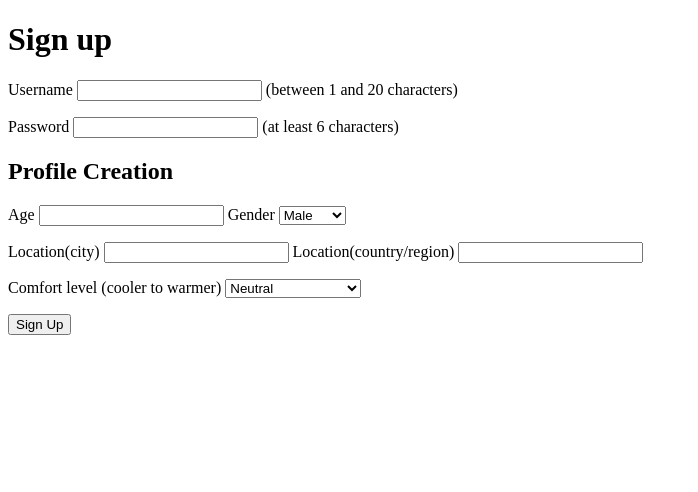
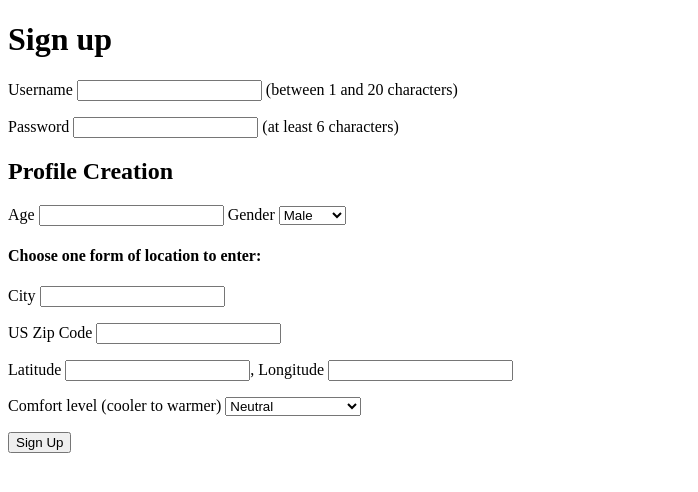
Before and after one commit to Yu-Xu25/FinalProject-Yu-Xu-25, a Flask app: page /register in a window 1280 px wide. Shown: the top 492 px of the page, without its empty margins (0-698 px from the left). Run offline with Flask 3, Linux system fonts and the light colour scheme; data comes from the database, SQL or seed files in the repository.

Commit message:
has a skeleton for the website, need some styling

```diff
--- a/forms.py
+++ b/forms.py
@@ -1,12 +1,15 @@
 from flask_wtf import FlaskForm
-from wtforms import StringField, IntegerField, SelectField, SubmitField, PasswordField, SelectMultipleField, widgets
-from wtforms.validators import DataRequired, Length
+from wtforms import StringField, IntegerField, SelectField, \
+    SubmitField, PasswordField, SelectMultipleField, BooleanField, widgets
+from wtforms.validators import DataRequired, Length, Optional
 
 class UserProfileForm(FlaskForm):
     age = IntegerField('Age', validators=[DataRequired()])
     gender = SelectField('Gender', choices=[('Male', 'Male'), ('Female', 'Female'), ('Other', 'Other')], validators=[DataRequired()])
-    city = StringField('Location(city)', validators=[DataRequired()])
-    country = StringField('Location(country/region)', validators=[DataRequired()])
+    location_zip = StringField('US Zip Code', validators=[Optional()])
+    location_city = StringField('City', validators=[Optional()])
+    location_latitude = StringField('Latitude', validators=[Optional()])
+    location_longitude = StringField('Longitude', validators=[Optional()])
     comfort_level = SelectField('Comfort level (cooler to warmer)', choices=[
         (-2, 'Stay Much Cooler'),
         (-1, 'Stay Cooler'),
@@ -15,9 +18,14 @@ class UserProfileForm(FlaskForm):
         (2, 'Stay Much Warmer')
     ], default=0, validators=[DataRequired()])
 
+    submit = SubmitField('Save Profile')
 
-    submit = SubmitField('Save Changes')
-
+    def validate(self, **kwargs):
+        if not (self.location_zip.data or self.location_city.data or
+                (self.location_latitude.data and self.location_longitude.data)):
+            self.location_zip.errors.append("Please provide at least one form of location.")
+            return False
+        return super().validate(**kwargs)
 
 class RegistrationForm(FlaskForm):
     # User Creation
@@ -29,8 +37,10 @@ class RegistrationForm(FlaskForm):
     # Profile Creation
     age = IntegerField('Age', validators=[DataRequired()])
     gender = SelectField('Gender', choices=[('Male', 'Male'), ('Female', 'Female'), ('Other', 'Other')], validators=[DataRequired()])
-    city = StringField('Location(city)', validators=[DataRequired()])
-    country = StringField('Location(country/region)', validators=[DataRequired()])
+    location_zip = StringField('US Zip Code', validators=[Optional()])
+    location_city = StringField('City', validators=[Optional()])
+    location_latitude = StringField('Latitude', validators=[Optional()])
+    location_longitude = StringField('Longitude', validators=[Optional()])
     comfort_level = SelectField('Comfort level (cooler to warmer)', choices=[
         (-2, 'Stay Much Cooler'),
         (-1, 'Stay Cooler'),
@@ -39,8 +49,14 @@ class RegistrationForm(FlaskForm):
         (2, 'Stay Much Warmer')
     ], default=0, validators=[DataRequired()])
 
+    submit = SubmitField('Sign Up')
 
-    submit = SubmitField('Sign Up')
+    def validate(self, **kwargs):
+        if not (self.location_zip.data or self.location_city.data or
+                (self.location_latitude.data and self.location_longitude.data)):
+            self.location_zip.errors.append("Please provide at least one form of location.")
+            return False
+        return super().validate(**kwargs)
 
 
 class LoginForm(FlaskForm):
@@ -87,3 +103,19 @@ class ManageWardrobeForm(FlaskForm):
     ], validators=[DataRequired()])
 
     submit = SubmitField('Add Item')
+
+class LocationForm(FlaskForm):
+    location_zip = StringField('ZIP Code', validators=[Optional()])
+    location_city = StringField('City', validators=[Optional()])
+    location_latitude = StringField('Latitude', validators=[Optional()])
+    location_longitude = StringField('Longitude', validators=[Optional()])
+    is_primary = BooleanField('Set as Primary Location')
+    submit = SubmitField('Save Location')
+
+
+    def validate(self, **kwargs):
+        if not (self.location_zip.data or self.location_city.data or
+                (self.location_latitude.data and self.location_longitude.data)):
+            self.location_zip.errors.append("Please provide at least one form of location.")
+            return False
+        return super().validate(**kwargs)
--- a/main.py
+++ b/main.py
@@ -8,6 +8,7 @@ from flask_sqlalchemy import SQLAlchemy
 from werkzeug.security import generate_password_hash, check_password_hash
 import requests
 import secrets
+from datetime import timedelta
 
 from forms import *
 from models import *
@@ -20,7 +21,8 @@ app = Flask(__name__)
 app.config['SECRET_KEY'] = secret_key
 app.config['SQLALCHEMY_DATABASE_URI'] = 'sqlite:///site.db' # set up a SQLite database to use
 app.config['SQLALCHEMY_TRACK_MODIFICATIONS'] = False
-
+# control how long users remain logged in before being automatically logged out
+app.config['PERMANENT_SESSION_LIFETIME'] = timedelta(minutes=15)
 # allows the class to map to a database table
 db.init_app(app)
 
@@ -34,8 +36,11 @@ login_manager.login_view = 'login' # Redirect to login page if not logged in
 def home():
     if current_user.is_authenticated:
         # User is logged in
-        city = current_user.profile.city  # Fetch the user's city from their profile
-        weather_data, alert = get_weather(city)  # Get weather data for the user's location
+        primary_location = UserLocation.query.filter_by(user_id=current_user.id, is_primary=True).first()
+
+        location_name = primary_location.get_location_name()
+         # Get the weather data for the user's specified location
+        weather_data, alert = get_weather(location_name)
 
         condition = weather_data.get("condition", {}).get("text")
         temperature_c = weather_data.get("temp_c")
@@ -48,24 +53,20 @@ def home():
 
         # Fetch customized outfit recommendations based on user profile preferences
 
-        #outfit_recommendations = get_outfit_recommendations(weather_data, current_user.profile)
-        outfit_recommendations = []
+        outfit_recommendations = get_outfit_recommendations(weather_data, current_user.profile)
+        #outfit_recommendations = []
         return render_template('home.html',
+                               location_name = location_name,
                                username=current_user.username,  # Display username
-                               alert=alert,
-                               condition=condition,
-                               temperature=temperature_c,
-                               feels_like=feels_like,
-                               wind_speed=wind_speed_kph,
-                               precipitation=precipitation_mm,
-                               visibility=visibility_km,
-                               uv_index=uv_index,
-                               humidity=humidity,
-                               outfit_recommendations=outfit_recommendations)
+                               alert=alert, condition=condition,
+                               temperature=temperature_c, feels_like=feels_like,
+                               wind_speed=wind_speed_kph, precipitation=precipitation_mm,
+                               visibility=visibility_km, uv_index=uv_index,
+                               humidity=humidity, recommendations=outfit_recommendations)
     else:
         # User is not logged in, show default weather for Chicago
-        city = "Chicago"  # Default city
-        weather_data, alert = get_weather(city)
+        city_name = "Chicago"  # Default city
+        weather_data, alert = get_weather(city_name=city_name)
 
         condition = weather_data.get("condition", {}).get("text")
         temperature_c = weather_data.get("temp_c")
@@ -78,24 +79,18 @@ def home():
 
 
         # Default outfit recommendations based on Chicago's weather
-        # Call this function once to populate the database
-        populate_sample_data()
-        #outfit_recommendations = get_default_outfit_recommendations(weather_data)
-        outfit_recommendations = []
+        outfit_recommendations = get_default_outfit_recommendations(weather_data)
+        #outfit_recommendations = []
 
         return render_template('home.html',
                                condition=condition,
-                               temperature=temperature_c,
-                               feels_like=feels_like,
-                               wind_speed=wind_speed_kph,
-                               precipitation=precipitation_mm,
-                               visibility=visibility_km,
-                               uv_index=uv_index,
-                               humidity=humidity,
-                               outfit_recommendations=outfit_recommendations)
+                               temperature=temperature_c, feels_like=feels_like,
+                               wind_speed=wind_speed_kph, precipitation=precipitation_mm,
+                               visibility=visibility_km, uv_index=uv_index,
+                               humidity=humidity, recommendations=outfit_recommendations)
 
 # Create tables and populate sample data during application setup
-@app.before_first_request
+@app.before_request
 def setup():
         #db.drop_all()
         db.create_all()
@@ -103,9 +98,9 @@ def setup():
 
 # profile creation
 @app.route('/profile', methods = ['GET', 'POST'])
+@login_required
 def profile():
-        user_profile = current_user.profile
-        return render_template('profile.html', profile = user_profile)
+        return render_template('profile.html', profile = current_user.profile)
 
 # edit profile
 @app.route('/edit_profile', methods=['GET', 'POST'])
@@ -117,22 +112,97 @@ def edit_profile():
         # Update user profile with the form data
         current_user.profile.age = form.age.data
         current_user.profile.gender = form.gender.data
-        current_user.profile.city = form.city.data
-        current_user.profile.country = form.country.data
+        current_user.profile.location_zip = form.location_zip.data \
+                if form.location_zip.data else None
+        current_user.profile.location_city = form.location_city.data \
+                if form.location_city.data else None
+        current_user.profile.location_latitude = form.location_latitude.data \
+                if form.location_latitude.data else None
+        current_user.profile.location_longitude = form.location_longitude.data \
+                if form.location_longitude.data else None
         current_user.profile.comfort_level = int(form.comfort_level.data)
 
-        db.session.commit()
+        db.session.commit() # commit profile change
+
+        primary_location = UserLocation.query.filter_by(user_id=current_user.id, is_primary=True).first()
+
+        if primary_location:
+            primary_location.location_zip = form.location_zip.data \
+                if form.location_zip.data else None
+            primary_location.location_city = form.location_city.data \
+                if form.location_city.data else None
+            primary_location.location_latitude = form.location_latitude.data \
+                if form.location_latitude.data else None
+            primary_location.location_longitude = form.location_longitude.data \
+                if form.location_longitude.data else None
+        else:
+            # Create a new primary location
+            primary_location = UserLocation(
+                user_id=int(current_user.id),
+                location_zip=form.location_zip.data if form.location_zip.data else None,
+                location_city=form.location_city.data if form.location_city.data else None,
+                location_latitude=form.location_latitude.data if form.location_latitude.data else None,
+                location_longitude=form.location_longitude.data if form.location_longitude.data else None,
+                is_primary=True
+            )
+            db.session.add(primary_location)
+
+        db.session.commit() # commit location change
         return redirect(url_for('profile'))
 
     return render_template('edit_profile.html', form=form)
 
 
-# TODO
-# manage user locations
-@app.route('/manage_locations', methods = ['GET', 'POST'])
+@app.route('/manage_locations', methods=['GET', 'POST'])
+@login_required
 def manage_locations():
-        return render_template('manage_locations.html',)
+    form = LocationForm()
+    user_locations = UserLocation.query.filter_by(user_id=current_user.id).all()
 
+    if form.validate_on_submit():
+        if form.is_primary.data:
+            # Set all other locations as non-primary
+            UserLocation.query.filter_by(user_id=current_user.id, is_primary=True).update({"is_primary": False})
+
+        new_location = UserLocation(
+            user_id=current_user.id,
+            location_zip=form.location_zip.data,
+            location_city=form.location_city.data,
+            location_latitude=form.location_latitude.data,
+            location_longitude=form.location_longitude.data,
+            is_primary=form.is_primary.data
+        )
+        db.session.add(new_location)
+        db.session.commit()
+        return redirect(url_for('manage_locations'))
+
+    return render_template('manage_locations.html', form=form, locations=user_locations)
+
+
+
+@app.route('/delete_location/<int:location_id>', methods=['GET'])
+@login_required
+def delete_location(location_id):
+    location = UserLocation.query.get_or_404(location_id)
+    if location.user_id == current_user.id:
+        db.session.delete(location)
+        db.session.commit()
+
+    return redirect(url_for('manage_locations'))
+
+@app.route('/set_primary_location/<int:location_id>', methods=['GET'])
+@login_required
+def set_primary_location(location_id):
+    # Set all other locations to non-primary
+    UserLocation.query.filter_by(user_id=current_user.id, is_primary=True).update({"is_primary": False})
+
+    # Set the selected location as primary
+    location = UserLocation.query.get_or_404(location_id)
+    if location.user_id == current_user.id:
+        location.is_primary = True
+        db.session.commit()
+
+    return redirect(url_for('manage_locations'))
 
 @app.route('/manage_wardrobe', methods=['GET', 'POST'])
 @login_required
@@ -141,7 +211,8 @@ def manage_wardrobe():
 
     if form.validate_on_submit():
         # Convert list of temperature ranges to comma-separated string
-        temperature_ranges_str = ",".join(form.temperature_ranges.data) if form.temperature_ranges.data else ""
+        temperature_ranges_str = ",".join(form.temperature_ranges.data) \
+                if form.temperature_ranges.data else ""
 
         # Create new UserClothingItem with correct boolean values from the form
         new_item = UserClothingItem(
@@ -193,7 +264,7 @@ def edit_wardrobe_item(item_id):
     return render_template('edit_wardrobe_item.html', form=form)
 
 
-# delete a single wardrobe item
+# delete a wardrobe item
 @app.route('/delete_wardrobe_item/<int:item_id>', methods=['POST'])
 @login_required
 def delete_wardrobe_item(item_id):
@@ -216,7 +287,10 @@ def register():
 
                 profile = Profile(
                         age = form.age.data, gender = form.gender.data,
-                        city = form.city.data, country = form.country.data,
+                        location_zip = form.location_zip.data,
+                        location_city = form.location_city.data,
+                        location_latitude = form.location_latitude.data,
+                        location_longitude = form.location_longitude.data,
                         comfort_level = int(form.comfort_level.data)
                 )
                 print(f"Adding user: {user.username} to the database.") # Debugging: user added
@@ -227,7 +301,28 @@ def register():
                 db.session.add(profile)
                 db.session.commit() # add user object in the database
 
-                print(f"User {user.username} and profile saved to the database.") # Debugging: user and profiled saved
+                print(f"User {user.username} and profile saved to the database.") # Debugging: user and profile saved
+                # populate user wardrobe with sample items
+                populate_user_wardrobe(user.id)
+
+                if form.location_zip.data or form.location_city.data or \
+                        (form.location_latitude.data and form.location_longitude.data):
+                        new_location = UserLocation(
+                                user_id = int(user.id),
+                                location_zip=form.location_zip.data \
+                                        if form.location_zip.data else None,
+                                location_city=form.location_city.data \
+                                        if form.location_city.data else None,
+                                location_latitude=form.location_latitude.data \
+                                        if form.location_latitude.data else None,
+                                location_longitude=form.location_longitude.data \
+                                        if form.location_longitude.data else None,
+                                is_primary=True
+                        )
+                        db.session.add(new_location)
+                        db.session.commit()
+
+                print(f"User {user.username} location saved to the database.") # Debugging: location saved
 
                 login_user(user) # log the user in
                 return redirect(url_for('home'))
@@ -253,14 +348,31 @@ def login():
                         print("Password didn't match.")  # Debugging: password didn't match
         return render_template('login.html', form = form)
 
+
+@app.route('/logout')
+@login_required
+def logout():
+    logout_user()
+    return redirect(url_for('home'))
+
 # weather api intergration
-def get_weather(city_name):
+def get_weather(city_name=None, zipcode=None, latitude=None, longitude=None):
         api_url = "http://api.weatherapi.com/v1/forecast.json"
         api_key = "7ea62c83afb24f108ea225710242211"
         days = 1
 
+        # Check if any required info is present
+        if zipcode != None:
+              q = zipcode
+        elif latitude != None and longitude != None:
+              q = f"{latitude},{longitude}"
+        elif city_name != None:
+              q = city_name
+        else:
+              return "Error: Please provide at least one form of location."
+
         # Make the API request
-        response = requests.get(f"{api_url}?key={api_key}&q={city_name}&days={days}&aqi=no&alerts=yes")
+        response = requests.get(f"{api_url}?key={api_key}&q={q}&days={days}&aqi=no&alerts=yes")
 
         if response.status_code == 200:
                 data = response.json()
@@ -270,6 +382,7 @@ def get_weather(city_name):
         current_weather = data.get("current", {})
         forecast_day = data.get("forecast", {}).get("forecastday", [])[0] if data.get("forecast") else {}
 
+        # TODO: whether ot not to use hourly data
         for hour in forecast_day.get("hour", []):
                 hour_time = hour.get("time")
                 hour_condition = hour.get("condition", {}).get("text")
@@ -305,11 +418,7 @@ def get_weather(city_name):
         alerts = data.get("alerts", {}).get("alert", [])
         alert_headline = alerts[0].get("headline") if alerts else None
 
-
-
         return current_weather, alert_headline
-
-
 
 
 if __name__ == "__main__":
--- a/templates/edit_profile.html
+++ b/templates/edit_profile.html
@@ -15,8 +15,10 @@
         {{ form.hidden_tag() }}
         <div>{{ form.age.label }} {{ form.age() }}</div>
         <div>{{ form.gender.label }} {{ form.gender() }}</div>
-        <div>{{ form.city.label }} {{ form.city() }}</div>
-        <div>{{ form.country.label }} {{ form.country() }}</div>
+        <div>{{ form.location_zip.label }} {{ form.location_zip() }}</div>
+        <div>{{ form.location_city.label }} {{ form.location_city() }}</div>
+        <div>{{ form.location_latitude.label }} {{ form.location_latitude() }}</div>
+        <div>{{ form.location_longitude.label }} {{ form.location_longitude() }}</div>
         <div>{{ form.comfort_level.label }} {{ form.comfort_level() }}</div>
         <div><button type="submit">Save Changes</button></div>
     </form>
--- a/templates/home.html
+++ b/templates/home.html
@@ -12,6 +12,7 @@
 
     <!-- Link to profile -->
     <p><a href="{{ url_for('profile') }}">Go to Profile</a></p>
+    <p><a href="{{ url_for('logout')}}">Log Out</a></p>
 
     {% if alert %}
     <div style="color: red;">
@@ -20,7 +21,7 @@
     {% endif %}
 
     <!-- Display the weather based on user's location -->
-    <h2>{{ current_user.profile.city }}</h2>
+    <h2>Location: {{ location_name }}</h2>
     <p>Condition: {{ condition }}</p>
     <p>Temperature: {{ temperature }} °C</p>
     <p>Feels Like Temperature: {{ feels_like }} °C</p>
--- a/templates/manage_wardrobe.html
+++ b/templates/manage_wardrobe.html
@@ -11,7 +11,7 @@
 
 <body>
     <h2>Manage Your Wardrobe</h2>
-
+    <!-- Add a wardrope item-->
     <form method="POST">
         {{ form.hidden_tag() }}
         <div>{{ form.name.label }} {{ form.name() }}</div>
@@ -28,7 +28,7 @@
         <div>{{ form.setting.label }} {{ form.setting() }}</div>
         <div><button type="submit">Add Item</button></div>
     </form>
-
+    <!-- Display items currently in wardrope -->
     <h3>Your Wardrobe Items</h3>
     <ul>
         {% for item in wardrobe_items %}
--- a/templates/register.html
+++ b/templates/register.html
@@ -19,7 +19,11 @@
         <h2>Profile Creation</h2>
 
         <p> {{ form.age.label }} {{ form.age() }} {{ form.gender.label }} {{ form.gender() }} </p>
-        <p> {{ form.city.label }} {{ form.city() }} {{ form.country.label }} {{ form.country()}}</p>
+        <h4> Choose one form of location to enter: </h4>
+        <p> {{ form.location_city.label }} {{ form.location_city() }} </p>
+        <p> {{ form.location_zip.label }} {{ form.location_zip() }} </p>
+        <p> {{ form.location_latitude.label }} {{ form.location_latitude() }},
+            {{ form.location_longitude.label }} {{ form.location_longitude() }} </p>
         <p> {{ form.comfort_level.label }} {{ form.comfort_level() }} </p>
 
         <p>{{ form.submit() }}</p>
```
Also changed, not shown: algorithms.py (+89 -34 lines), models.py (+27 -3 lines), templates/manage_locations.html (+48 -0 lines), templates/profile.html (+13 -1 lines), instance/site.db.
